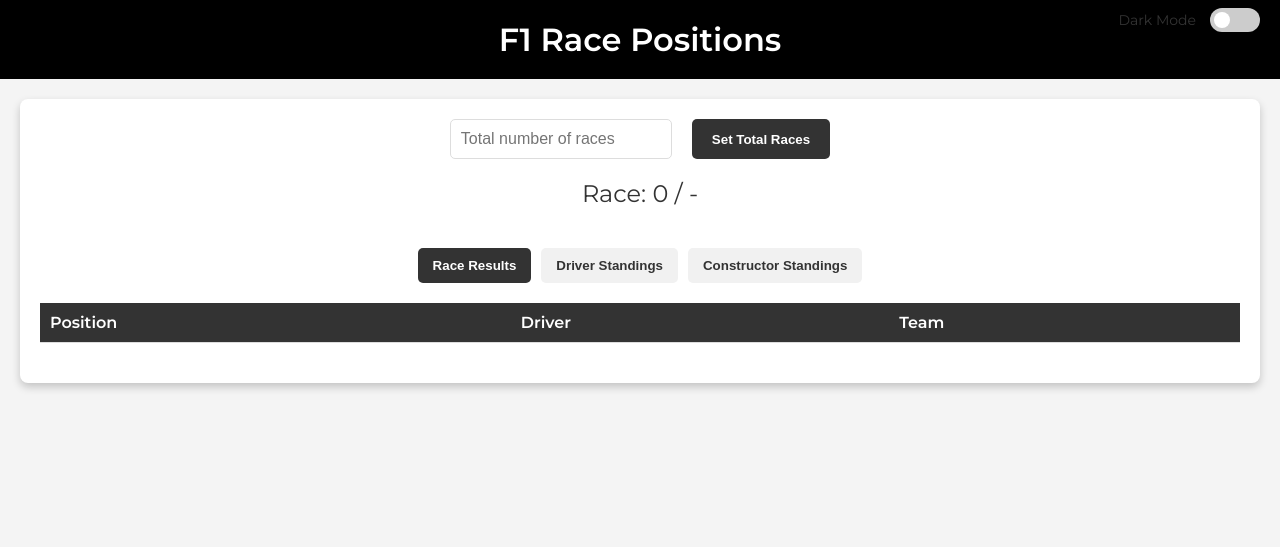
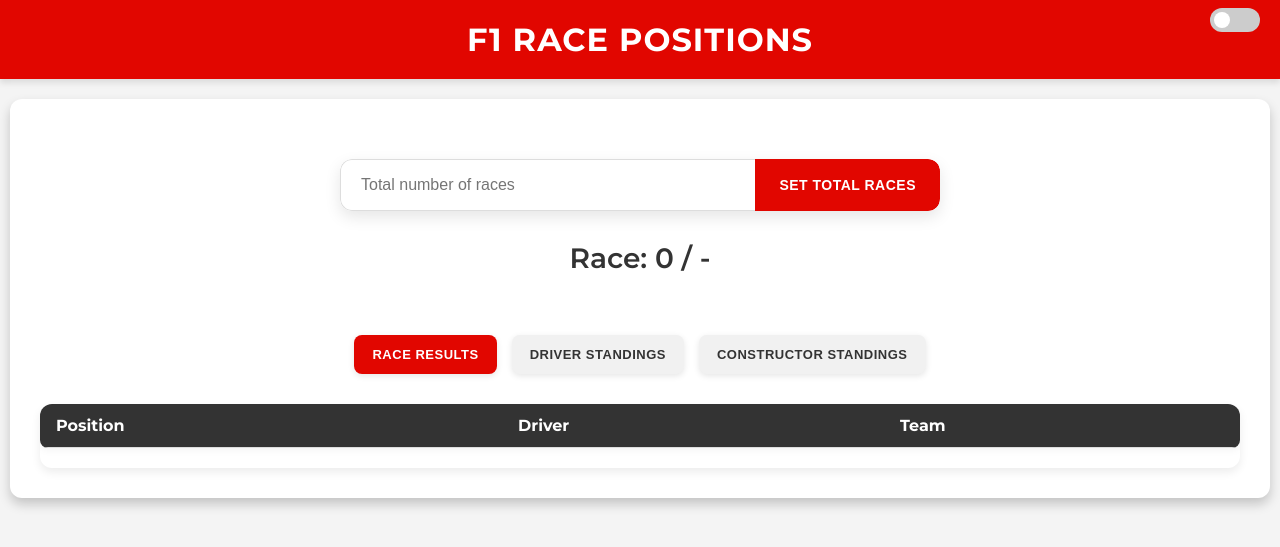
Before and after one commit to MolinariX/f1, a Flask app: page / in a window 1280 px wide. Shown: the top 547 px of the page. Run offline with Flask 3, Linux system fonts and the light colour scheme; lists and menus that the app fills with data are empty.

Commit message:
cambio de estilos

```diff
--- a/static/css/styles.css
+++ b/static/css/styles.css
@@ -1,10 +1,10 @@
-@import url('https://fonts.googleapis.com/css2?family=Montserrat:wght@400;600&display=swap');
+@import url('https://fonts.googleapis.com/css2?family=Montserrat:wght@400;600;700&display=swap');
 
 :root {
     --bg-color: #f4f4f4;
     --container-bg: #fff;
     --text-color: #333;
-    --header-bg: #000;
+    --header-bg: #e10600; /* Rojo F1 */
     --header-text: #fff;
     --table-header-bg: #333;
     --table-header-text: #fff;
@@ -14,10 +14,14 @@
     --btn-text: #fff;
     --btn-hover: #555;
     --btn-disabled: #999;
+    --btn-primary: #e10600; /* Rojo F1 */
+    --btn-primary-hover: #b30500;
+    --btn-reset: #444;
+    --btn-reset-hover: #333;
     --table-btn-bg: #f1f1f1;
     --table-btn-text: #333;
     --table-btn-hover: #ddd;
-    --table-btn-active-bg: #333;
+    --table-btn-active-bg: #e10600; /* Rojo F1 */
     --table-btn-active-text: #fff;
     --podium-box-shadow: rgba(0, 0, 0, 0.1);
     --driver-item-bg: #f9f9f9;
@@ -27,13 +31,15 @@
     --medal-bg: #fff;
     --medal-shadow: rgba(0, 0, 0, 0.1);
     --winner-points-color: #666;
+    --input-border: #ddd;
+    --input-focus: #e10600; /* Rojo F1 */
 }
 
 .dark-mode {
     --bg-color: #121212;
     --container-bg: #1e1e1e;
     --text-color: #e0e0e0;
-    --header-bg: #000;
+    --header-bg: #e10600; /* Rojo F1 */
     --header-text: #fff;
     --table-header-bg: #2c2c2c;
     --table-header-text: #fff;
@@ -43,10 +49,14 @@
     --btn-text: #fff;
     --btn-hover: #3a3a3a;
     --btn-disabled: #555;
+    --btn-primary: #e10600; /* Rojo F1 */
+    --btn-primary-hover: #fa0600;
+    --btn-reset: #444;
+    --btn-reset-hover: #555;
     --table-btn-bg: #2c2c2c;
     --table-btn-text: #e0e0e0;
     --table-btn-hover: #3a3a3a;
-    --table-btn-active-bg: #484848;
+    --table-btn-active-bg: #e10600; /* Rojo F1 */
     --table-btn-active-text: #fff;
     --podium-box-shadow: rgba(0, 0, 0, 0.3);
     --driver-item-bg: #2a2a2a;
@@ -56,6 +66,8 @@
     --medal-bg: #2c2c2c;
     --medal-shadow: rgba(0, 0, 0, 0.3);
     --winner-points-color: #aaa;
+    --input-border: #444;
+    --input-focus: #e10600; /* Rojo F1 */
 }
 
 body {
@@ -76,10 +88,14 @@ header {
     display: flex;
     justify-content: center;
     align-items: center;
+    box-shadow: 0 4px 6px rgba(0, 0, 0, 0.1);
 }
 
 header h1 {
     margin: 0;
+    font-weight: 700;
+    letter-spacing: 1px;
+    text-transform: uppercase;
 }
 
 .dark-mode-toggle {
@@ -146,10 +162,10 @@ input:checked + .toggle-slider:before {
 .container {
     max-width: 1200px;
     margin: 20px auto;
-    padding: 20px;
+    padding: 30px;
     background: var(--container-bg);
-    border-radius: 8px;
-    box-shadow: 0 4px 8px var(--box-shadow);
+    border-radius: 12px;
+    box-shadow: 0 6px 12px var(--box-shadow);
     transition: background-color 0.3s ease, color 0.3s ease;
 }
 
@@ -157,10 +173,13 @@ table {
     width: 100%;
     border-collapse: collapse;
     margin-bottom: 20px;
+    border-radius: 8px;
+    overflow: hidden;
+    box-shadow: 0 2px 8px rgba(0, 0, 0, 0.05);
 }
 
 th, td {
-    padding: 10px;
+    padding: 12px 16px;
     text-align: left;
     border-bottom: 1px solid var(--table-border);
     transition: background-color 0.3s ease, color 0.3s ease;
@@ -193,40 +212,86 @@ tr:hover {
 
 .race-counter {
     text-align: center;
-    font-size: 24px;
-    margin-bottom: 20px;
+    font-size: 28px;
+    margin: 30px 0;
     color: var(--text-color);
     transition: color 0.3s ease;
+    font-weight: 600;
 }
 
 .button-container {
     display: flex;
     justify-content: center;
-    gap: 10px;
-    margin-bottom: 20px;
+    gap: 20px;
+    margin-bottom: 30px;
 }
 
 .btn {
     display: inline-block;
-    padding: 10px 20px;
+    padding: 12px 24px;
     background-color: var(--btn-bg);
     color: var(--btn-text);
     text-decoration: none;
-    border-radius: 5px;
-    font-weight: bold;
+    border-radius: 8px;
+    font-weight: 600;
     text-align: center;
     cursor: pointer;
     border: none;
-    transition: background-color 0.3s ease;
+    transition: all 0.3s ease;
+    box-shadow: 0 4px 6px rgba(0, 0, 0, 0.1);
+    text-transform: uppercase;
+    letter-spacing: 0.5px;
+    font-size: 14px;
 }
 
 .btn:hover {
     background-color: var(--btn-hover);
+    transform: translateY(-2px);
+    box-shadow: 0 6px 8px rgba(0, 0, 0, 0.15);
+}
+
+.btn:active {
+    transform: translateY(0);
+    box-shadow: 0 2px 4px rgba(0, 0, 0, 0.1);
 }
 
 .btn:disabled {
     background-color: var(--btn-disabled);
     cursor: not-allowed;
+    transform: none;
+    box-shadow: none;
+}
+
+.primary-btn {
+    background-color: var(--btn-primary);
+}
+
+.primary-btn:hover {
+    background-color: var(--btn-primary-hover);
+}
+
+.reset-btn {
+    background-color: var(--btn-reset);
+}
+
+.reset-btn:hover {
+    background-color: var(--btn-reset-hover);
+}
+
+.pulse-btn {
+    animation: pulse 2s infinite;
+}
+
+@keyframes pulse {
+    0% {
+        box-shadow: 0 0 0 0 rgba(225, 6, 0, 0.4);
+    }
+    70% {
+        box-shadow: 0 0 0 10px rgba(225, 6, 0, 0);
+    }
+    100% {
+        box-shadow: 0 0 0 0 rgba(225, 6, 0, 0);
+    }
 }
 
 #driverDetailsPanel {
@@ -308,45 +373,82 @@ tr:hover {
     height: 100%;
     background: var(--overlay-bg);
     z-index: 999;
+    backdrop-filter: blur(3px);
 }
 
 .setup-section {
     display: flex;
     justify-content: center;
-    gap: 20px;
-    margin-bottom: 20px;
+    margin: 30px 0;
+}
+
+.input-group {
+    display: flex;
+    width: 100%;
+    max-width: 600px;
+    flex-direction: row;
+    border-radius: 12px;
+    overflow: hidden;
+    box-shadow: 0 6px 16px rgba(0, 0, 0, 0.1);
+    transition: all 0.3s ease;
+}
+
+.input-group:hover {
+    box-shadow: 0 8px 20px rgba(0, 0, 0, 0.15);
 }
 
 .race-input {
-    padding: 10px;
-    border: 1px solid var(--table-border);
-    border-radius: 5px;
+    flex: 1;
+    padding: 16px 20px;
+    border: 1px solid var(--input-border);
+    border-right: none;
+    border-top-left-radius: 12px;
+    border-bottom-left-radius: 12px;
     font-size: 16px;
-    width: 200px;
     background-color: var(--container-bg);
     color: var(--text-color);
-    transition: background-color 0.3s ease, color 0.3s ease, border-color 0.3s ease;
+    transition: all 0.3s ease;
+    outline: none;
+}
+
+.race-input:focus {
+    border-color: var(--input-focus);
+}
+
+.input-group .btn {
+    border-radius: 0;
+    border-top-right-radius: 12px;
+    border-bottom-right-radius: 12px;
+    margin: 0;
+    padding: 16px 24px;
+    box-shadow: none;
+    font-weight: 600;
 }
 
 .podium-container {
-    margin: 30px 0;
+    margin: 40px 0;
     text-align: center;
 }
 
 .podium-section {
-    margin: 20px 0;
+    margin: 30px 0;
 }
 
 .podium-place {
     background: var(--container-bg);
-    padding: 15px;
-    margin: 10px 0;
-    border-radius: 8px;
-    box-shadow: 0 2px 4px var(--podium-box-shadow);
+    padding: 20px;
+    margin: 15px 0;
+    border-radius: 12px;
+    box-shadow: 0 4px 10px var(--podium-box-shadow);
     display: flex;
     align-items: center;
-    gap: 15px;
-    transition: background-color 0.3s ease;
+    gap: 20px;
+    transition: all 0.3s ease;
+}
+
+.podium-place:hover {
+    transform: translateY(-3px);
+    box-shadow: 0 6px 14px var(--podium-box-shadow);
 }
 
 .podium-place img {
@@ -371,8 +473,8 @@ tr:hover {
 }
 
 .position-medal {
-    width: 30px;
-    height: 30px;
+    width: 36px;
+    height: 36px;
     border-radius: 50%;
     background: var(--medal-bg);
     display: flex;
@@ -401,23 +503,29 @@ tr:hover {
 .table-buttons {
     display: flex;
     justify-content: center;
-    gap: 10px;
-    margin: 20px 0;
+    gap: 15px;
+    margin: 30px 0;
 }
 
 .table-btn {
-    padding: 10px 15px;
+    padding: 12px 18px;
     background-color: var(--table-btn-bg);
     color: var(--table-btn-text);
     border: none;
-    border-radius: 5px;
+    border-radius: 8px;
     cursor: pointer;
-    font-weight: bold;
+    font-weight: 600;
     transition: all 0.3s ease;
+    box-shadow: 0 2px 6px rgba(0, 0, 0, 0.1);
+    text-transform: uppercase;
+    letter-spacing: 0.5px;
+    font-size: 13px;
 }
 
 .table-btn:hover {
     background-color: var(--table-btn-hover);
+    transform: translateY(-2px);
+    box-shadow: 0 4px 8px rgba(0, 0, 0, 0.15);
 }
 
 .table-btn.active-btn {
@@ -426,7 +534,7 @@ tr:hover {
 }
 
 .table-section {
-    margin-top: 20px;
+    margin-top: 30px;
 }
 
 .standings-table {
@@ -434,5 +542,8 @@ tr:hover {
 }
 
 .table-container {
-    margin-top: 20px;
+    margin-top: 30px;
+    border-radius: 12px;
+    overflow: hidden;
+    box-shadow: 0 4px 10px rgba(0, 0, 0, 0.08);
 }
--- a/templates/index.html
+++ b/templates/index.html
@@ -26,7 +26,7 @@
 
     <!-- Dark mode toggle fuera del header para que sea fijo -->
     <div class="dark-mode-toggle">
-        <span class="toggle-label">Dark Mode</span>
+        <span class="toggle-label"></span>
         <label class="toggle-switch">
             <input type="checkbox" id="darkModeToggle">
             <span class="toggle-slider"></span>
@@ -35,14 +35,16 @@
 
     <div class="container">
         <div class="setup-section">
-            <input type="number" id="total-races" min="1" placeholder="Total number of races" class="race-input">
-            <button class="btn" id="set-races">Set Total Races</button>
+            <div class="input-group">
+                <input type="number" id="total-races" min="1" placeholder="Total number of races" class="race-input">
+                <button class="btn primary-btn" id="set-races">Set Total Races</button>
+            </div>
         </div>
 
         <div class="race-counter">Race: <span id="race-count">0</span> / <span id="total-race-count">-</span></div>
         <div class="button-container">
-            <a href="#" class="btn" id="simulate-race" style="display: none;">Simulate Race</a>
-            <a href="#" class="btn" id="reset-game" style="display: none;">Reset Game</a>
+            <a href="#" class="btn primary-btn pulse-btn" id="simulate-race" style="display: none;">Simulate Race</a>
+            <a href="#" class="btn reset-btn" id="reset-game" style="display: none;">Reset Game</a>
         </div>
 
         <div id="champions-podium" style="display: none;" class="podium-container">
```
